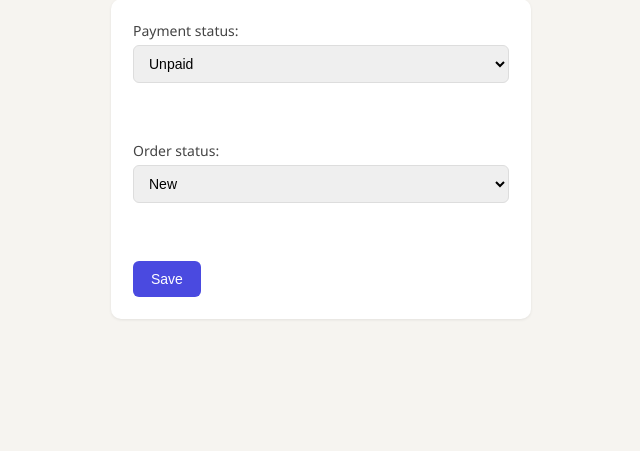
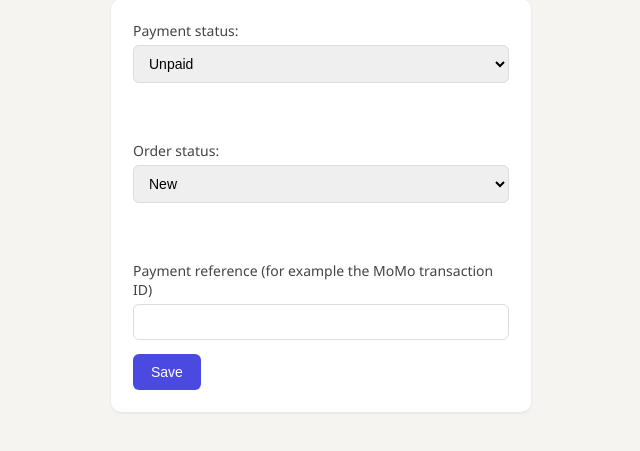
Before and after one commit to Nziza21/oren-order-inventory-tracker, a Flask app: page /orders/1/update in a window 1280 px wide. Shown: the part 155-606 px from the top of the page, without its empty margins (41-681 px from the left). Run offline with Flask 3, Linux system fonts and the light colour scheme; the visitor is signed in with stand-in values (Sample User, id 1); data that the repository does not hold is empty.

Commit message:
Add payment reference to orders

```diff
--- a/app.py
+++ b/app.py
@@ -248,8 +248,8 @@ def update_order(order_id):
 
     if request.method == "POST":
         db.execute(
-            "UPDATE orders SET payment_status = ?, order_status = ? WHERE id = ?",
-            (request.form["payment_status"], request.form["order_status"], order_id),
+            "UPDATE orders SET payment_status = ?, order_status = ?, payment_reference = ? WHERE id = ?",
+            (request.form["payment_status"], request.form["order_status"], request.form.get("payment_reference", "").strip() or None, order_id),
         )
         db.commit()
         db.close()
--- a/schema.sql
+++ b/schema.sql
@@ -12,7 +12,8 @@ CREATE TABLE orders (
     customer TEXT NOT NULL,
     order_date TEXT NOT NULL,
     payment_status TEXT NOT NULL,
-    order_status TEXT NOT NULL
+    order_status TEXT NOT NULL,
+    payment_reference TEXT
 );
 
 CREATE TABLE order_items (
--- a/templates/order_detail.html
+++ b/templates/order_detail.html
@@ -4,6 +4,7 @@
 <h1>Order #{{ order.id }} — {{ order.customer }}</h1>
 <p>Date: {{ order.order_date }}</p>
 <p>Payment: {{ order.payment_status }}</p>
+<p>Payment reference: {{ order.payment_reference or "Not recorded" }}</p>
 <p>Status: {{ order.order_status }}</p>
 <table>
     <tr>
--- a/templates/update_order.html
+++ b/templates/update_order.html
@@ -16,6 +16,9 @@
             <option value="delivered" {% if order.order_status == "delivered" %}selected{% endif %}>Delivered</option>
         </select>
     </label><br><br>
+    <label>Payment reference (for example the MoMo transaction ID)
+        <input type="text" name="payment_reference" value="{{ order.payment_reference or '' }}">
+    </label>
     <button type="submit">Save</button>
 </form>
 {% endblock %}
```
Also changed, not shown: README.md.
